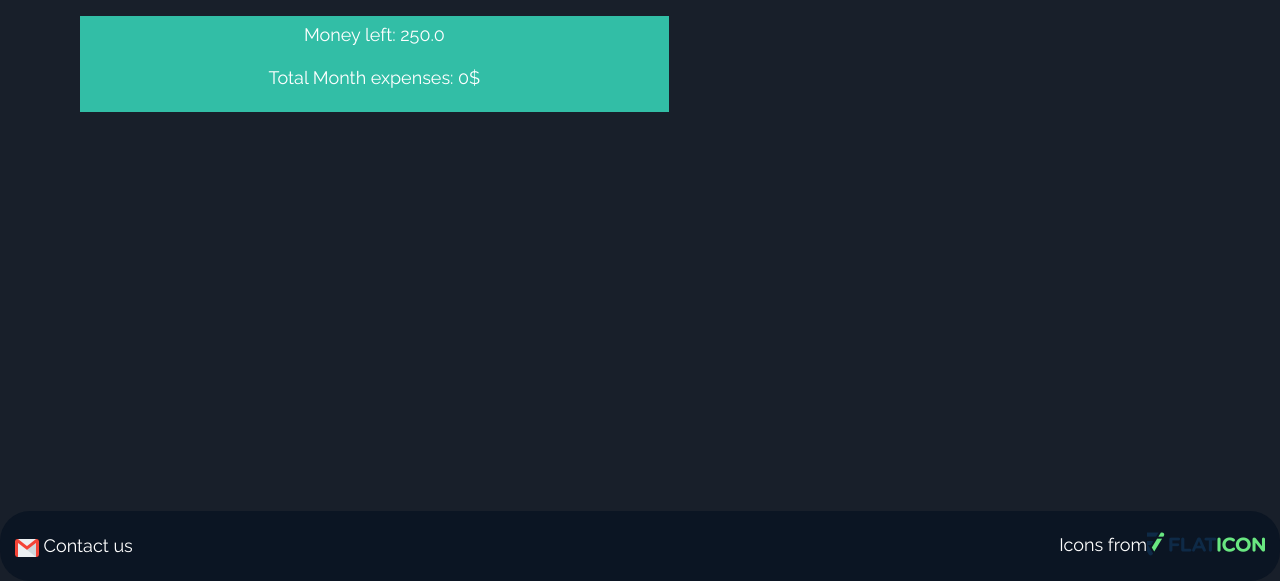
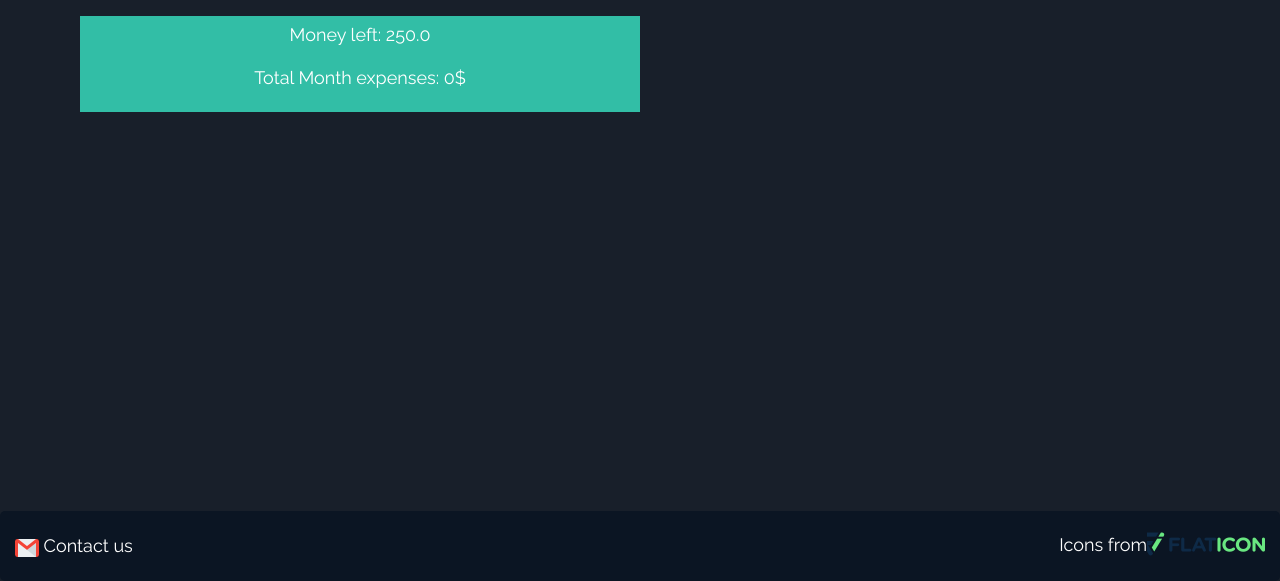
Before and after one commit to jetakasabaqi/money_tracker, a Flask app: page /view_all in a window 1280 px wide. Shown: the part 219-800 px from the top of the page. Run offline with Flask 2, Linux system fonts and the light colour scheme; a user stored in the database is signed in; data comes from the database, SQL or seed files in the repository; both versions use the stored data as it was after the commit; some libraries are stand-ins or nearby versions.

Commit message:
css update

```diff
--- a/static/css/style.css
+++ b/static/css/style.css
@@ -217,12 +217,10 @@
 
 #last-table-row{
   background: #32bea6;
-
   padding: 5px 10px;
-  /* margin-top: 0; */
-  width: 46%;
+  width: 100%;
   text-align: center;
-
+  position: relative !important;
 }
 .negative{
   color: red;
@@ -292,7 +290,7 @@
   flex-direction: row;
   align-items: center;
   padding: 15px;
-  border-radius: 30px;
+  border-radius: 5px;
   position: fixed;
   bottom: 0;
   width: 100%;
```
Also changed, not shown: money_tracker.db.
